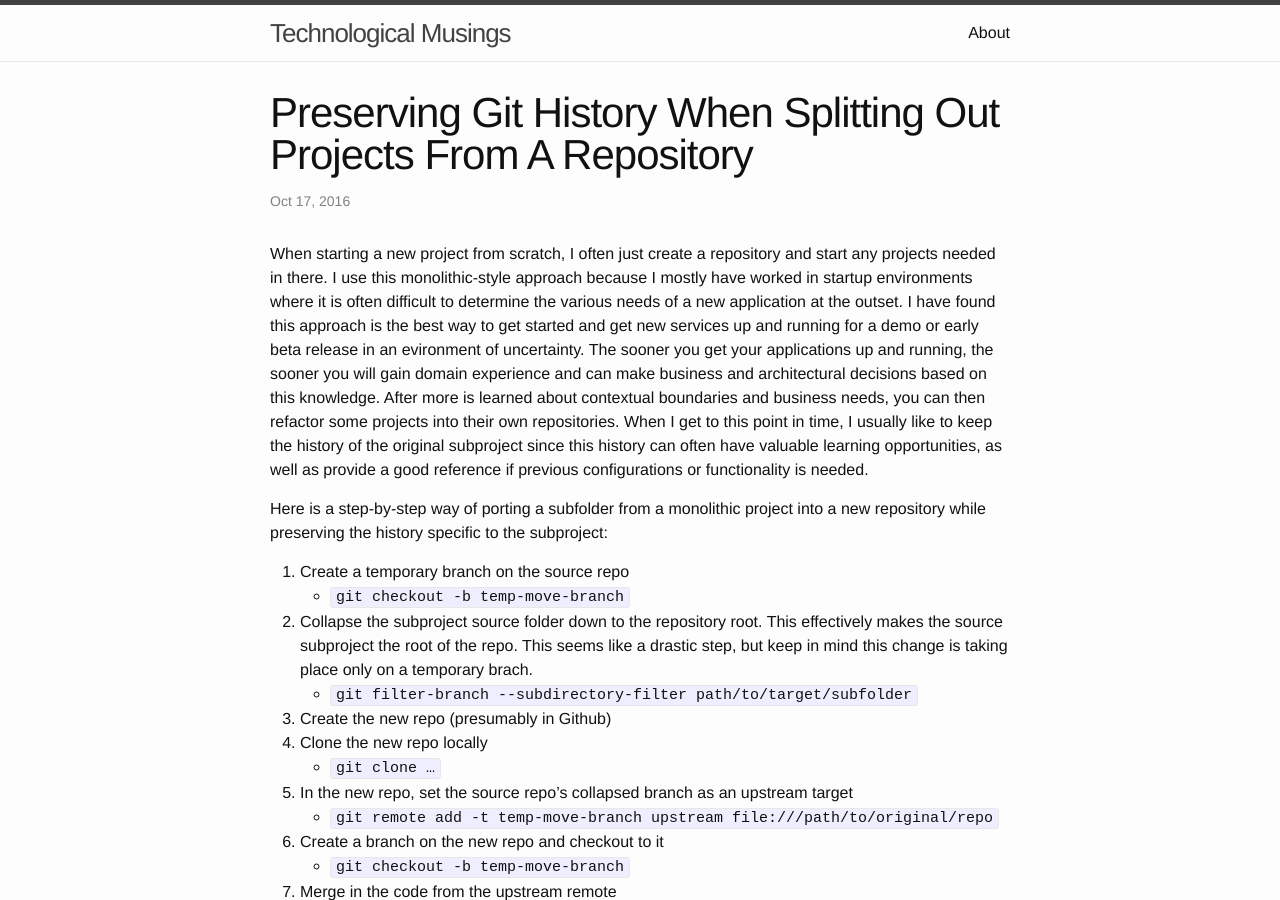
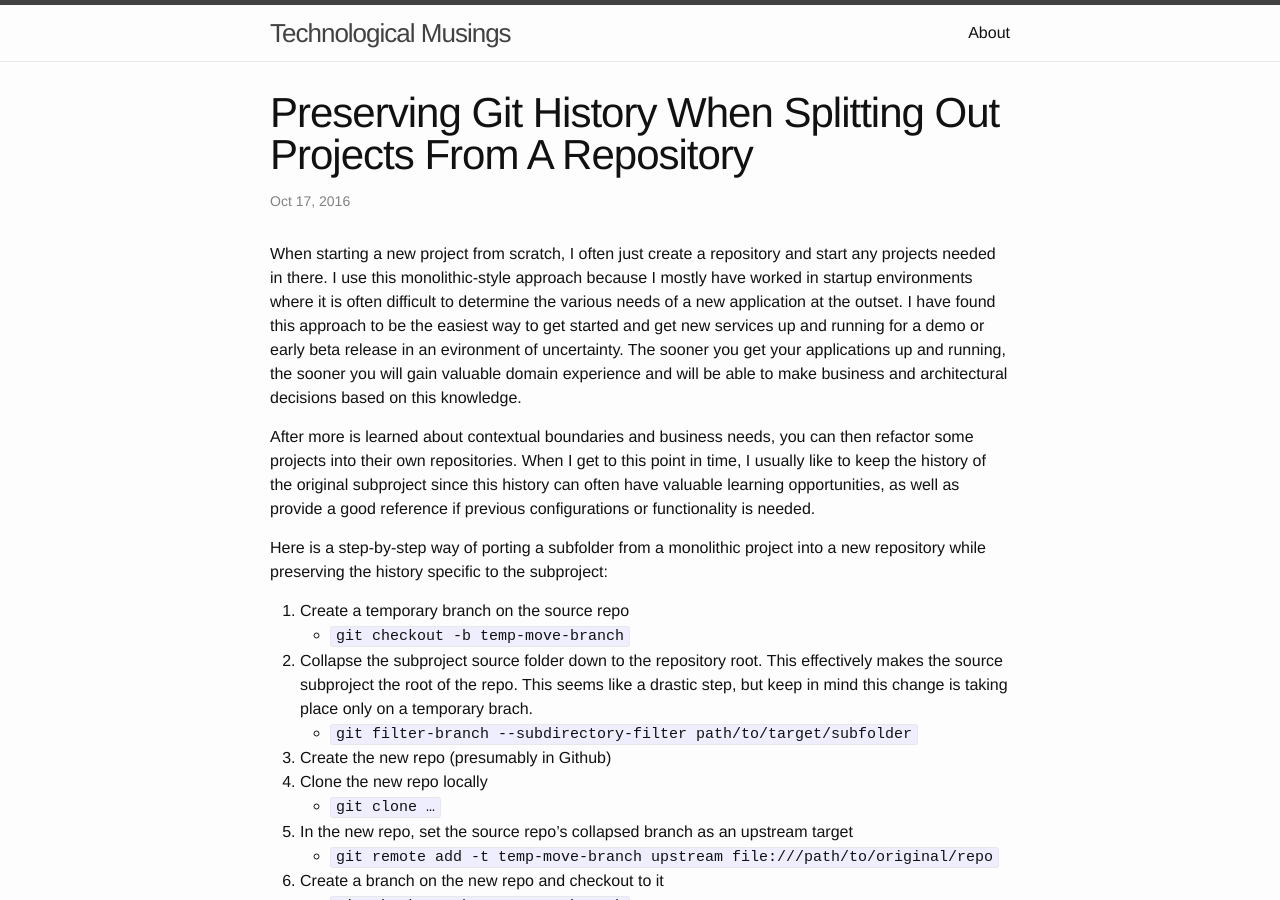
Before and after one commit to eric-vargo/eric-vargo.github.io, a Jekyll site: the page built from _posts/2016-10-17-Preserving-Git-history-when-splitting-out-projects-from-a-repository.markdown, in a window 1280 px wide and 900 px high. Built offline with Jekyll 4.4.1, drawn with Linux system fonts in a browser that asks for light colours.

Commit message:
Makde first paragraph shorter for main page list

```diff
--- a/_posts/2016-10-17-Preserving-Git-history-when-splitting-out-projects-from-a-repository.markdown
+++ b/_posts/2016-10-17-Preserving-Git-history-when-splitting-out-projects-from-a-repository.markdown
@@ -4,7 +4,9 @@ title:  "Preserving Git History When Splitting Out Projects From A Repository"
 date:   2016-10-17 10:14:21
 categories: git history
 ---
-When starting a new project from scratch, I often just create a repository and start any projects needed in there. I use this monolithic-style approach because I mostly have worked in startup environments where it is often difficult to determine the various needs of a new application at the outset.  I have found this approach is the best way to get started and get new services up and running for a demo or early beta release in an evironment of uncertainty.  The sooner you get your applications up and running, the sooner you will gain domain experience and can make business and architectural decisions based on this knowledge.  After more is learned about contextual boundaries and business needs, you can then refactor some projects into their own repositories.  When I get to this point in time, I usually like to keep the history of the original subproject since this history can often have valuable learning opportunities, as well as provide a good reference if previous configurations or functionality is needed.
+When starting a new project from scratch, I often just create a repository and start any projects needed in there. I use this monolithic-style approach because I mostly have worked in startup environments where it is often difficult to determine the various needs of a new application at the outset.  I have found this approach to be the easiest way to get started and get new services up and running for a demo or early beta release in an evironment of uncertainty.  The sooner you get your applications up and running, the sooner you will gain valuable domain experience and will be able to make business and architectural decisions based on this knowledge.
+
+After more is learned about contextual boundaries and business needs, you can then refactor some projects into their own repositories.  When I get to this point in time, I usually like to keep the history of the original subproject since this history can often have valuable learning opportunities, as well as provide a good reference if previous configurations or functionality is needed.
 
 Here is a step-by-step way of porting a subfolder from a monolithic project into a new repository while preserving the history specific to the subproject:
 
```
